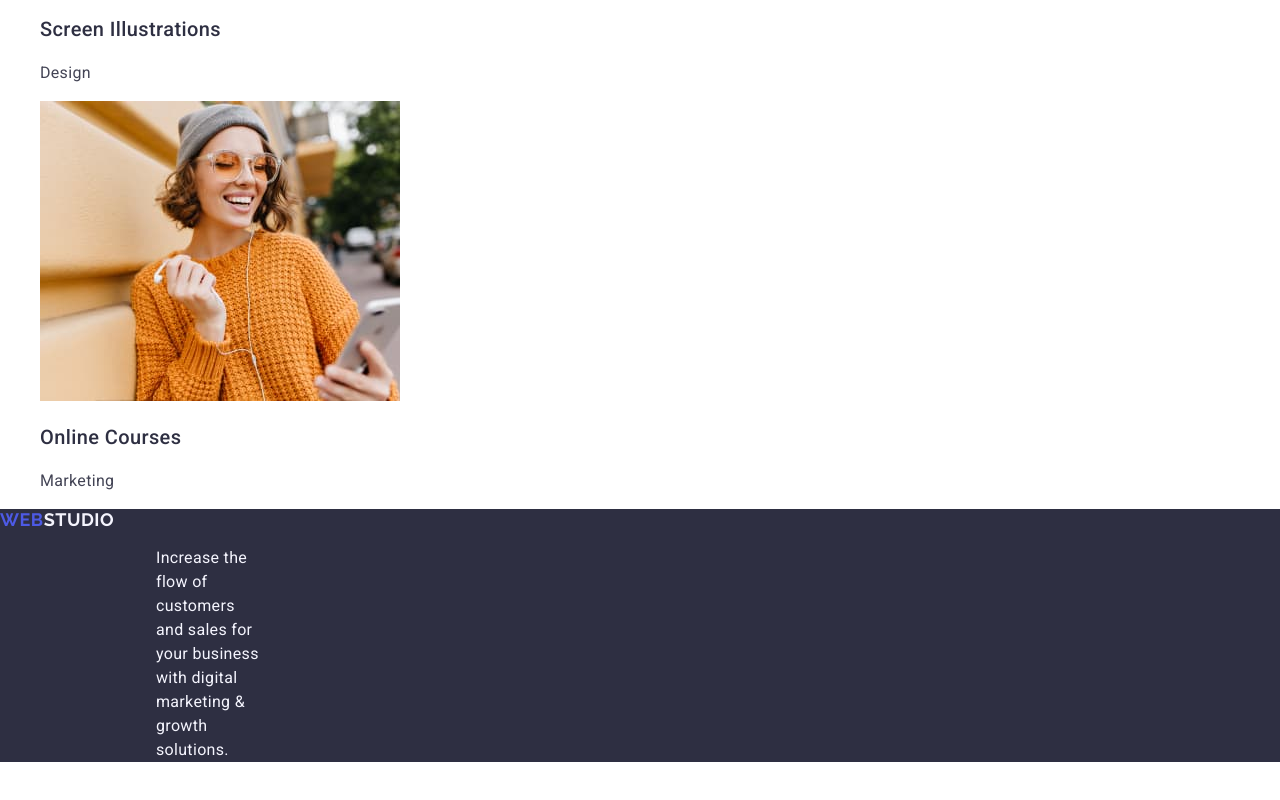
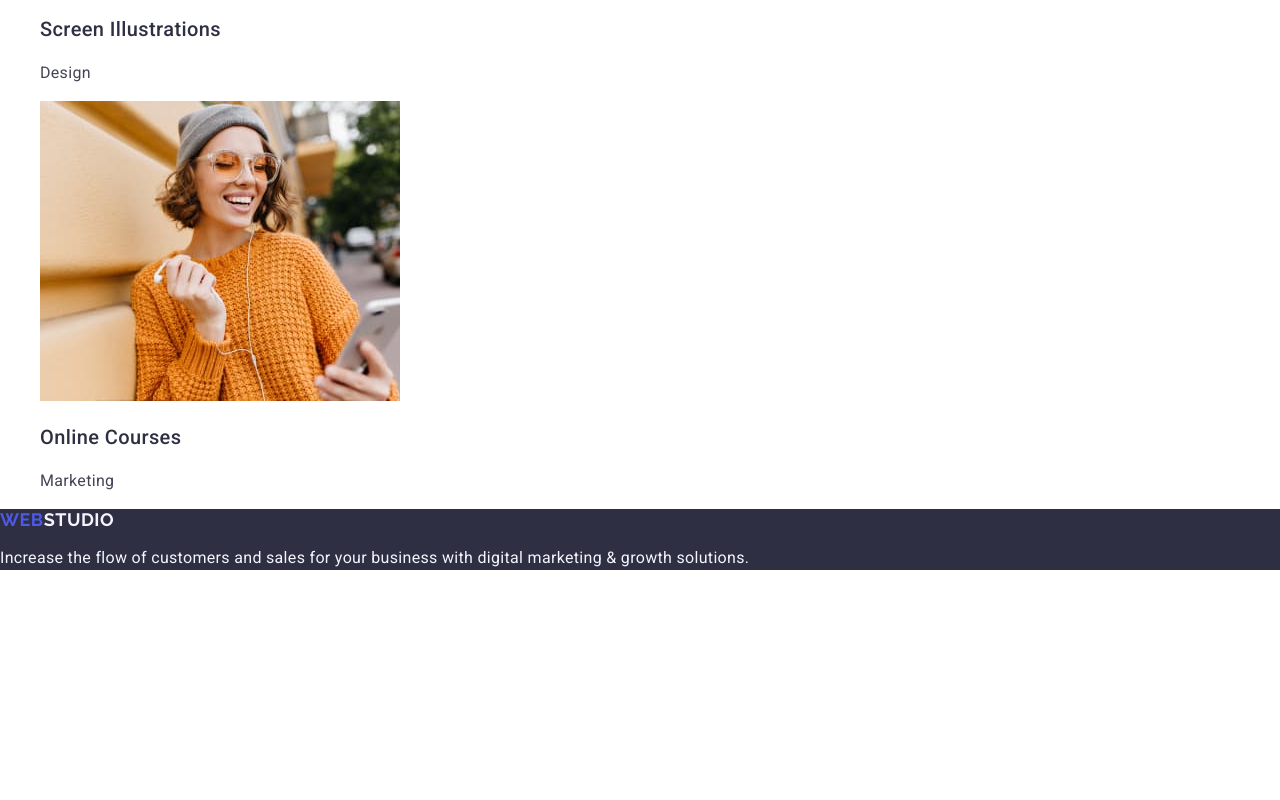
Before and after one commit to Mokogg/goit-markup-hw-02, a plain HTML site: page index.html in a window 1280 px wide. Shown: the part 4344-5144 px from the top of the page. After the commit the page ends 4930 px from the top, so only its background shows below. Drawn offline with nearby package versions, Linux system fonts and the light colour scheme.

Commit message:
Update styles.css

```diff
--- a/css/styles.css
+++ b/css/styles.css
@@ -261,9 +261,7 @@ button:active {
   font-weight: 400;
   line-height: 24px;
   letter-spacing: 0.32px;
-  margin-left: 156px;
-  margin-bottom: 100px;
-  margin-right: 1020px;
+
 }
 
 
```
